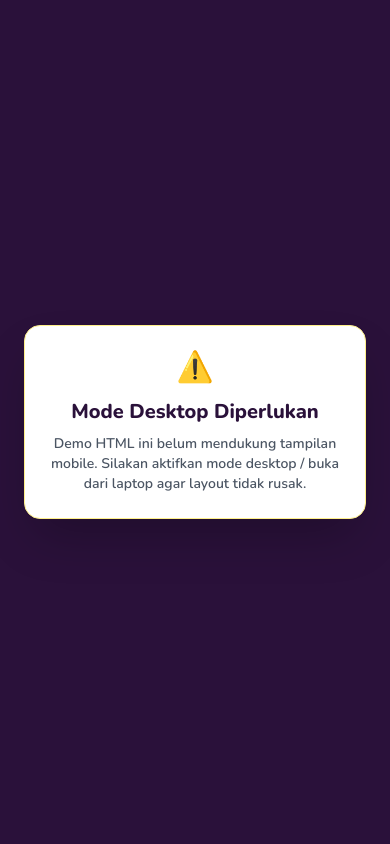
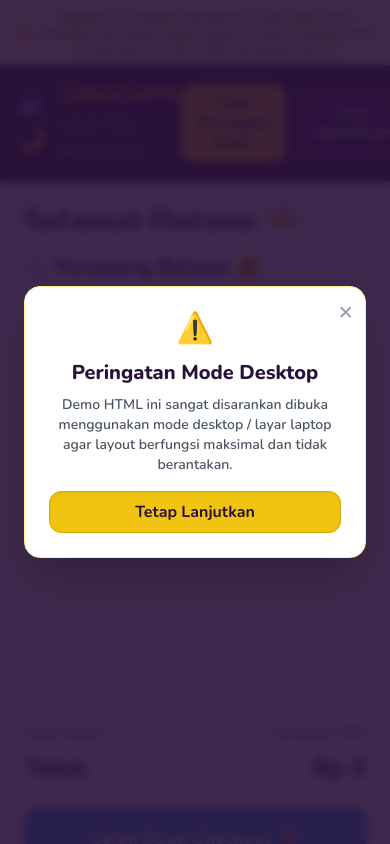
Before and after one commit to firgiawann/lunacaffe, a plain HTML site: page demo_lunacaffe.html in a window 390 px wide. Drawn offline with nearby package versions, Linux system fonts and the light colour scheme.

Commit message:
fix(demo): convert mobile blocker to dismissable overlay

```diff
--- a/demo_lunacaffe.html
+++ b/demo_lunacaffe.html
@@ -49,10 +49,6 @@
 
         /* < 1024px (Tailwind lg breakpoint) is treated as mobile/tablet for this demo */
         @media (max-width: 1023px) {
-            #desktop-demo {
-                display: none;
-            }
-
             #mobile-warning {
                 display: flex;
             }
@@ -60,18 +56,19 @@
     </style>
 </head>
 <body class="h-screen flex flex-col overflow-hidden text-gray-800 relative">
-    <div id="mobile-warning" class="min-h-screen w-full items-center justify-center bg-[#2A113A] px-6 text-center">
-        <div class="max-w-md bg-white rounded-2xl p-6 shadow-2xl border border-yellow-200">
+    <div id="mobile-warning" class="fixed inset-0 z-[100] items-center justify-center bg-[#2A113A]/90 p-6 text-center backdrop-blur-sm hidden">
+        <div class="max-w-md bg-white rounded-2xl p-6 shadow-2xl border border-yellow-200 relative">
+            <button onclick="document.getElementById('mobile-warning').style.display='none'" class="absolute top-3 right-3 text-gray-400 hover:text-gray-800 text-2xl font-bold leading-none">&times;</button>
             <div class="text-3xl mb-3">⚠️</div>
-            <h2 class="text-xl font-extrabold text-[#2A113A] mb-2">Mode Desktop Diperlukan</h2>
-            <p class="text-sm text-gray-600 font-semibold">
-                Demo HTML ini belum mendukung tampilan mobile.
-                Silakan aktifkan mode desktop / buka dari laptop agar layout tidak rusak.
+            <h2 class="text-xl font-extrabold text-[#2A113A] mb-2">Peringatan Mode Desktop</h2>
+            <p class="text-sm text-gray-600 font-semibold mb-4">
+                Demo HTML ini sangat disarankan dibuka menggunakan mode desktop / layar laptop agar layout berfungsi maksimal dan tidak berantakan.
             </p>
+            <button onclick="document.getElementById('mobile-warning').style.display='none'" class="btn-flat w-full py-2 bg-[#F1C40F] hover:bg-[#D4AC0D] border border-[#D4AC0D] text-[#2A113A] shadow-inner">Tetap Lanjutkan</button>
         </div>
     </div>
 
-    <div id="desktop-demo">
+    <div id="desktop-demo" class="flex flex-col h-full w-full">
 
     <!-- DISCLAIMER BAR -->
     <div class="bg-yellow-100 text-yellow-800 text-xs md:text-sm px-4 py-2 text-center font-bold border-b border-yellow-200 z-50 shadow-sm flex items-center justify-center gap-2 relative">
```
